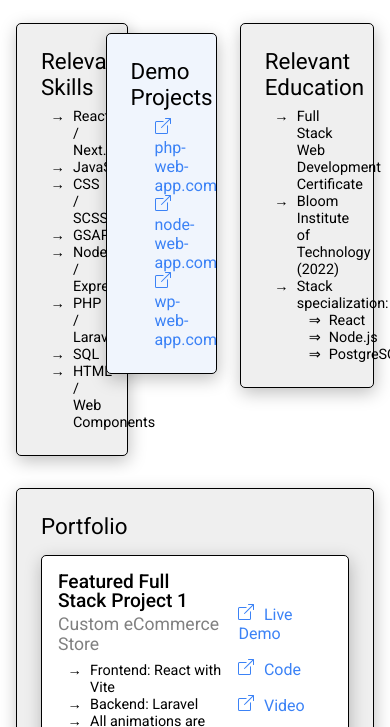
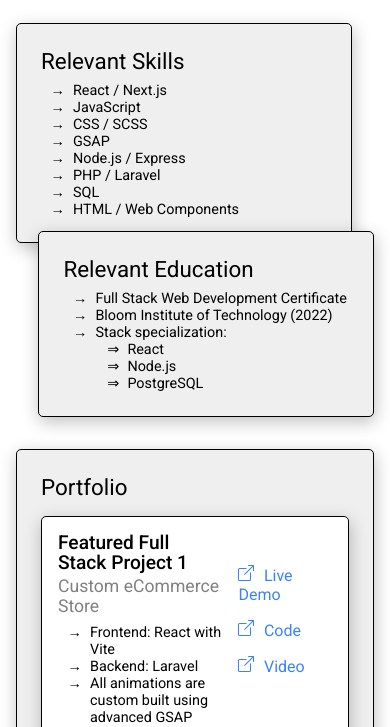
Before and after one commit to joshdotjs/resume, a website with bundled scripts: page index.html in a window 390 px wide. Shown: the part 117-844 px from the top of the page. Built offline with nearby package versions, Linux system fonts and the light colour scheme.

Commit message:
responsive section 2

```diff
--- a/web-comps/section-2/section-2.js
+++ b/web-comps/section-2/section-2.js
@@ -16,7 +16,7 @@ template.innerHTML = `
       </ul>
     </div>
 
-    <div class="section-2__middle card shadow">
+    <div class="section-2__right card shadow">
       <h2>Relevant Education</h2>
       <ul>
         <li>Full Stack Web Development Certificate</li>
@@ -34,7 +34,7 @@ template.innerHTML = `
 
     </div>
 
-    <div class="section-2__right card shadow">
+    <div class="section-2__middle card shadow">
       <h2>Demo Projects</h2>
       <ul>
 
--- a/web-comps/section-2/section-2.scss
+++ b/web-comps/section-2/section-2.scss
@@ -1,6 +1,7 @@
 @forward '../../scss/reset';
 @forward '../../scss/fonts';
 @use '../../scss/vars' as *;
+@use '../../scss/mixins' as *;
 
 
 .section-2 {
@@ -9,21 +10,41 @@
   // grid-template-rows: repeat(20, auto);
   // gap: $gap;
 
+
+  // Mobile:
   &__left {
-    grid-column: 1 / 6;
+    grid-column: 1 / -2;
     grid-row: 1 / 20;
   }
 
-  &__middle {
-    grid-column: 11 / -1;
-    grid-row: 1 / 18;
+  &__middle { display: none;}
+
+  &__right {
+    grid-column: 2 / -1;
+    grid-row: 19 / 40;
   }
 
-  &__right {
-    grid-column: 5 / 10;
-    grid-row: 3 / 15;
-    background: $bg-blue;
-    // transform: rotate(5deg);
+
+  // Desktop:
+  @include lg {
+    &__left {
+      grid-column: 1 / 6;
+      grid-row: 1 / 20;
+    }
+
+    &__middle {
+      display: block;
+      grid-column: 5 / 10;
+      grid-row: 3 / 15;
+      background: $bg-blue;
+      // transform: rotate(5deg);
+    }
+
+    &__right {
+      grid-column: 11 / -1;
+      grid-row: 1 / 18;
+    }
+
   }
 
 }
```
Also changed, not shown: web-comps/section-2/css/section-2.css, 1 other file.
